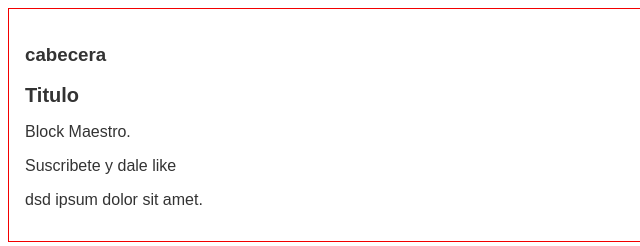
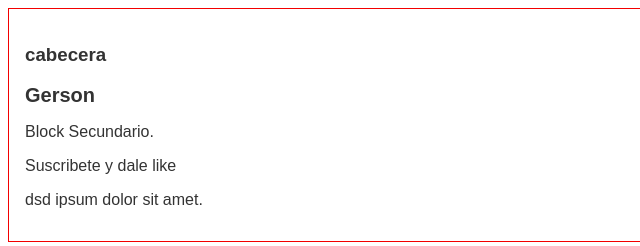
Before and after one commit to GersonBlodia/alura-git, a plain HTML site: page index.html in a window 1280 px wide. Shown: the full height of the page, 0-640 px from the left. Drawn offline with Linux system fonts and the light colour scheme.

Commit message:
Cambios realizados

```diff
--- a/index.html
+++ b/index.html
@@ -13,8 +13,8 @@
        <h3>cabecera</h3>
     </div>
     <div class="post">
-        <h1>Titulo</h1>
-        <p>Block Maestro.</p>
+        <h1>Gerson</h1>
+        <p>Block Secundario.</p>
         <p>Suscribete y dale like</p>
         <p>dsd ipsum dolor sit amet.</p>
     </div>
```
Also changed, not shown: text.txt, 1 other file.
